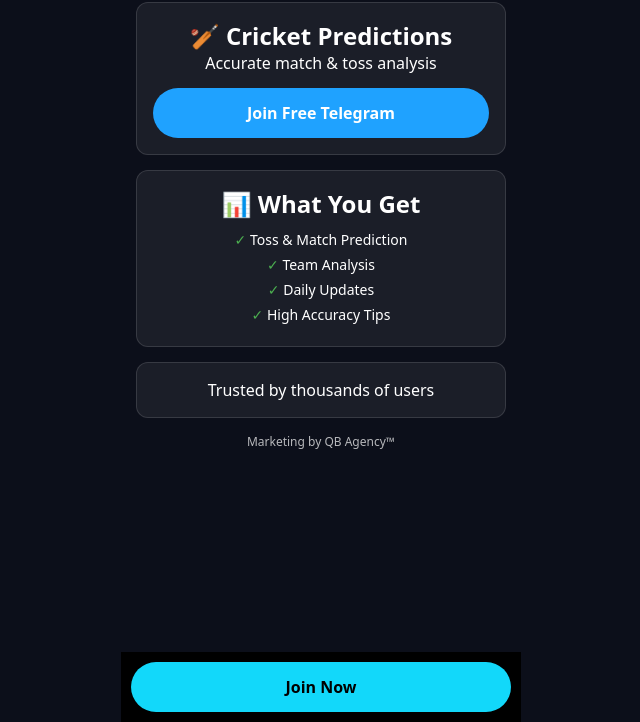
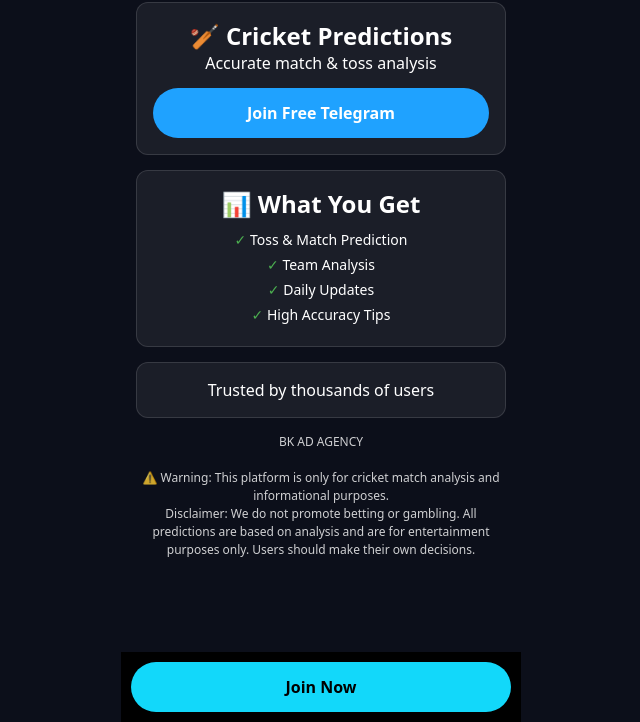
Before and after one commit to jaifanmalik/rahulprediction565, a plain HTML site: page index.html in a window 1280 px wide. Shown: the part 78-800 px from the top of the page, without its empty margins (319-959 px from the left). Drawn offline with Linux system fonts and the light colour scheme.

Commit message:
Update index.html

```diff
--- a/index.html
+++ b/index.html
@@ -24,6 +24,7 @@ fbq('track','PageView');
 <title>RAHUL PREDICTION</title>
 
 <style>
+
 *{
 margin:0;
 padding:0;
@@ -92,8 +93,9 @@ color:#4caf50;
 .footer{
 text-align:center;
 font-size:12px;
-opacity:0.7;
+opacity:0.8;
 margin-top:10px;
+line-height:1.5;
 }
 
 .bottom{
@@ -115,6 +117,7 @@ background:#12d8fa;
 color:#000;
 text-decoration:none;
 }
+
 </style>
 
 </head>
@@ -130,19 +133,24 @@ text-decoration:none;
 <div class="card">
 <h2>🏏 Cricket Predictions</h2>
 <p>Accurate match & toss analysis</p>
+
 <a href="https://t.me/+iS8dtQdtSoEyYTI1" class="btn">
 Join Free Telegram
 </a>
+
 </div>
 
 <div class="card">
+
 <h2>📊 What You Get</h2>
+
 <ul class="features">
 <li>Toss & Match Prediction</li>
 <li>Team Analysis</li>
 <li>Daily Updates</li>
 <li>High Accuracy Tips</li>
 </ul>
+
 </div>
 
 <div class="card">
@@ -150,15 +158,27 @@ Join Free Telegram
 </div>
 
 <div class="footer">
-Marketing by QB Agency™
+
+BK AD AGENCY
+
+<br><br>
+
+⚠️ Warning: This platform is only for cricket match analysis and informational purposes.
+
+<br>
+
+Disclaimer: We do not promote betting or gambling. All predictions are based on analysis and are for entertainment purposes only. Users should make their own decisions.
+
 </div>
 
 </div>
 
 <div class="bottom">
+
 <a href="https://t.me/+iS8dtQdtSoEyYTI1">
 Join Now
 </a>
+
 </div>
 
 </body>
```
